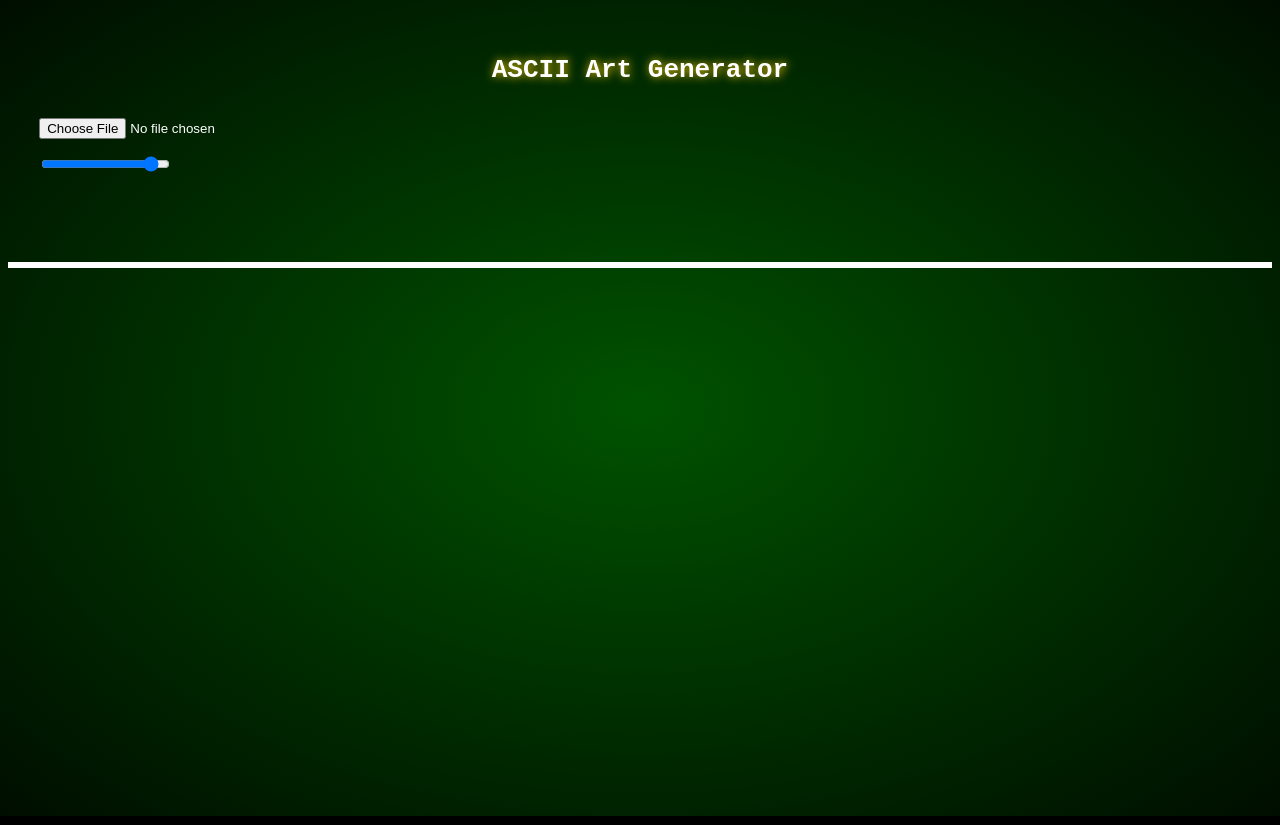
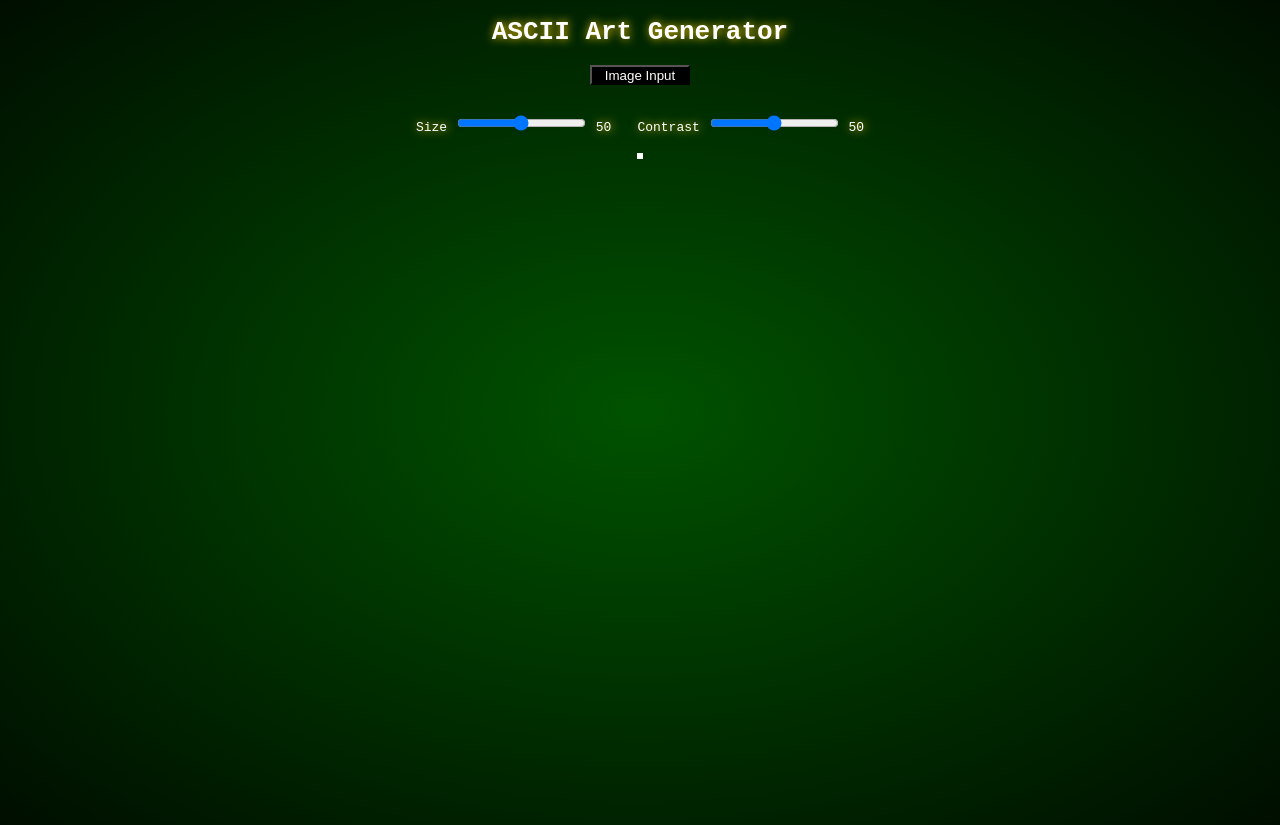
Before and after one commit to MaxAMillionL/ASCIIArt, a website: page index.html in a window 1280 px wide. Drawn offline with Linux system fonts and the light colour scheme.

Commit message:
update website

```diff
--- a/index.html
+++ b/index.html
@@ -1,12 +1,12 @@
 <!DOCTYPE html>
-
+<html lang="en">
 <head>
     <meta charset="UTF-8">
     <meta name="viewport" content="width=device-width, user-scalable=no" />    <title>ASCII Art Maker</title>
     <style>
         body {
             font-family: monospace;
-            white-space: pre;
+            text-align: center;
             background-color: black;
             background-image: radial-gradient(
                 rgba(0, 150, 0, .55), black 120%
@@ -14,43 +14,97 @@
             height: 100vh;
             color: white;
             text-shadow: #FC0 1px 0 10px;
-        }
-        h1 {
             text-align: center;
         }
-        .slider {
-            text-align: center;
-
+        .grid{
+            display: inline-grid;
+            grid-template-columns: auto auto auto;
+        }
+        .imageInput{
+            margin: auto;
+            background-color: black;
+            color:white;
+            background-blend-mode: color;
+            transition: transform .25s;
+        }
+        .imageInput:active{
+            transform: translate(0px, 5px);
+            -webkit-transform: translate(0px, 5px);
+            box-shadow: 0px 1px 0px 0px;
+        }
+        .imageInput:hover{
+            transform: scale(1.2) perspective(1px)
+        }
+        .choose-file{
+            position: relative;
+            background: linear-gradient(black 60%, white);
+            border-color:black;
+            visibility: transparent;
+            color: transparent;
+        }
+        .choose-file::-webkit-file-upload-button{
+            color: transparent;
+            background-color: transparent;
+            border: dotted;
+            border-color: white;
+            border-style:groove;
+            color:white;
+            text-shadow: #FC0 1px 0 10px;
+        }
+        .slider{
+            cursor: pointer;
+            padding:1em;
         }
         .art{
+            text-align: center;
+            display: inline-block;
             border-style: solid;
-            border-color: white
+            border-color: white;
+            white-space: pre;
+        }
+        label{
         }
     </style>
 </head>
 
 <body>
     <h1>ASCII Art Generator</h1>
-    <input type="file" id="imageInput" accept="image">
-    <label for="sizeInput"></label>
-    <input class = slider type="range" id="sizeInput" name="size" value="90">
-    <p id = "f"></p>
 
-    <p class="art" id="asciiArt"></p>
+    <!-- parameter changes -->
+    <div>
+        <button class=imageInput style="display:block;width:100px; height:20px;" onclick="document.getElementById('imageInput').click()">Image Input</button>
+        <input type='file' id="imageInput" style="display:none">
+    </div>
+    <br>
+    <div class="grid">
+        <div class="slider">
+            <label for="sizeSlider">Size</label>
+            <input type="range" id="sizeSlider" name="sizeSlider">
+            <span id="sizeValue">50</span>
+        </div>
+        <div class="slider">
+            <label for="contrastSlider">Contrast</label>
+            <input type="range" id="contrastSlider" name="contrastSlider">
+            <span id="contrastValue">50</span>
+        </div>
+    </div>
+
+    <br>
+
+    <!-- This is where the ASCII is printed -->
+    <div class="art" id="asciiArt"></div>
 
     <script>
-        // var slider = document.getElementById('slideSize');
-        // var size = document.getElementByID('f');
-        var size = document.getElementById('sizeInput').value;
+        var size = document.getElementById('sizeSlider').value;
         var image;
+        var contrast;
 
-        document.getElementById('sizeInput').addEventListener('change', function(event) {
-            size = document.getElementById('sizeInput').value;
+
+        document.getElementById('sizeSlider').oninput = (()=>{
+            size = document.getElementById('sizeSlider').value;
+            document.getElementById('sizeValue').textContent = size;
             generateASCII(image, size);
-        });
-        // slider.oninput = function(){
-        //     size.innerHTML = this.value;
-        // }
+        })
 
         document.getElementById('imageInput').addEventListener('change', function(event) {
 
```
